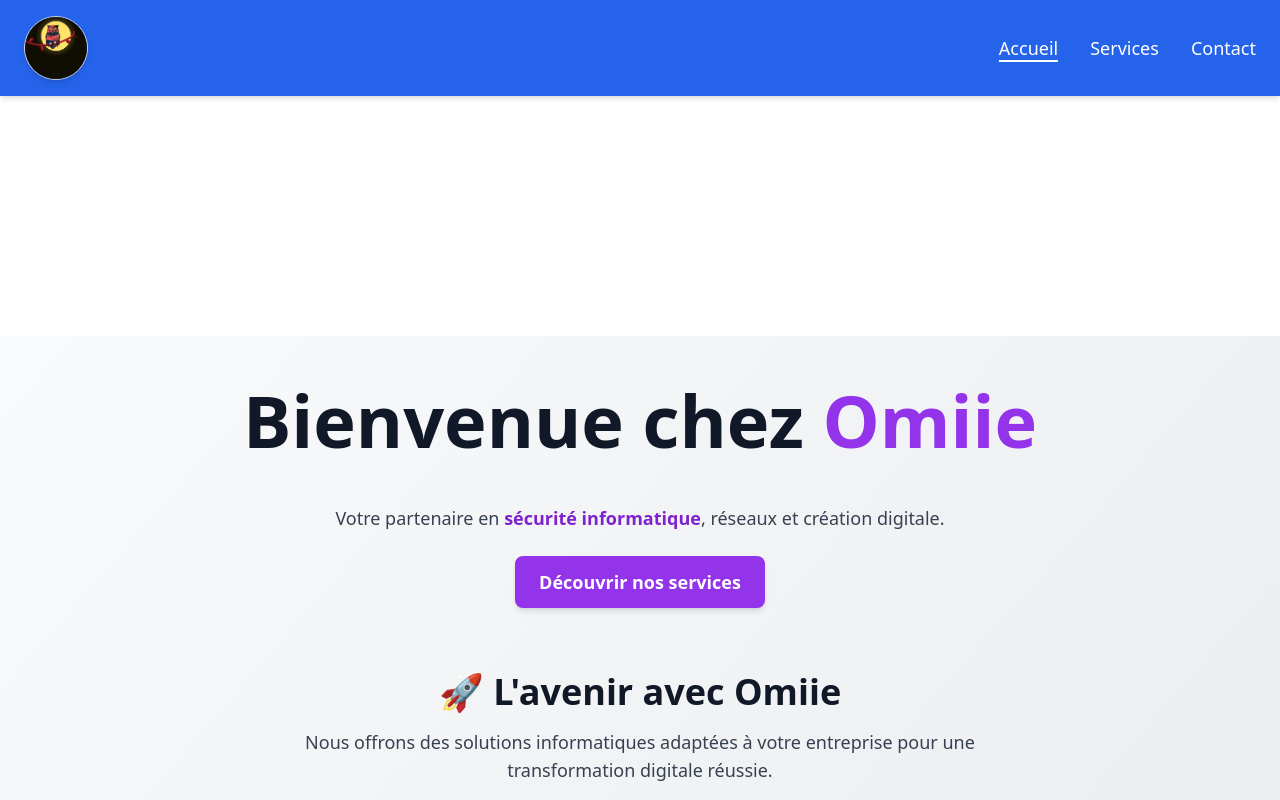
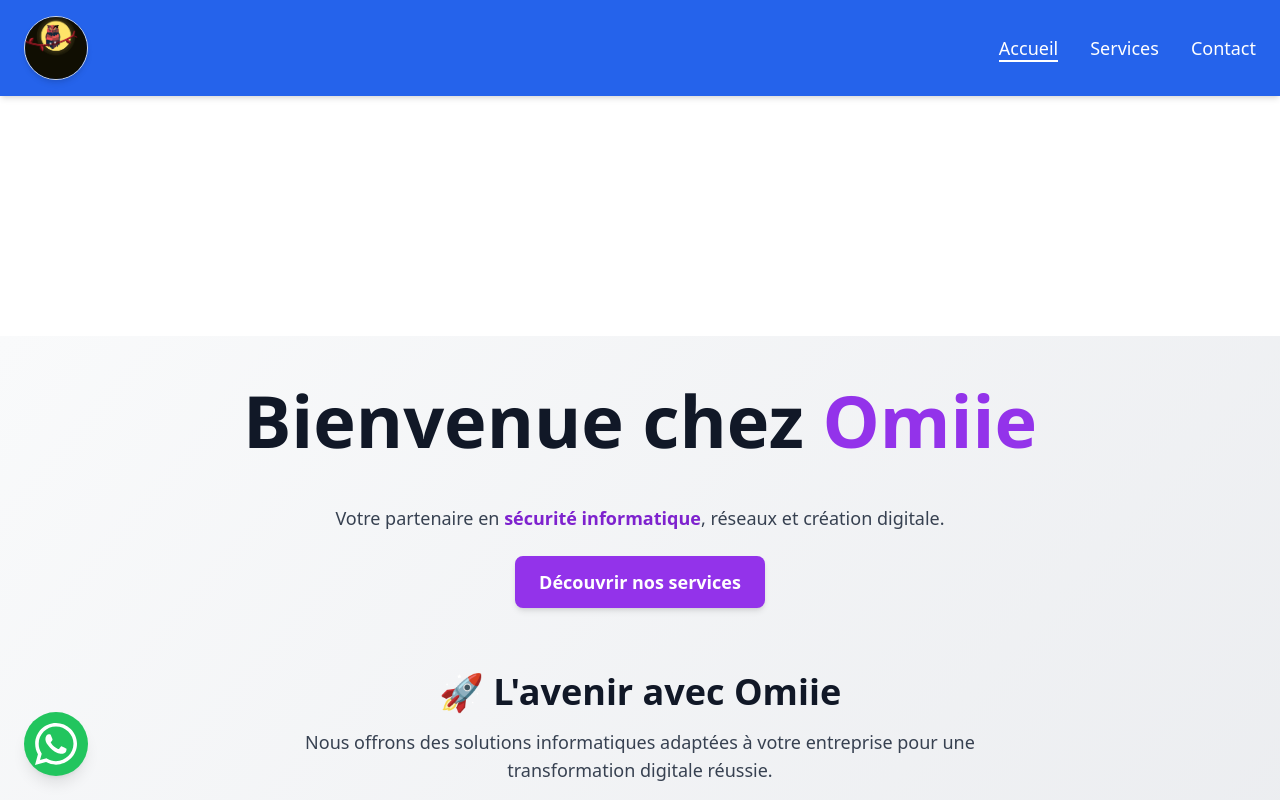
Before and after one commit to Frankam487/Omiie_Tech, a React (Vite) app: page / in a window 1280 px wide. Shown: the top 800 px of the page. Built offline with nearby package versions, Linux system fonts and the light colour scheme.

Commit message:
all images path modified

```diff
--- a/src/App.jsx
+++ b/src/App.jsx
@@ -1,10 +1,11 @@
-import { BrowserRouter, Routes, Route } from "react-router-dom";
+import { BrowserRouter, Route, Routes } from "react-router-dom";
+import Footer from "./components/Footer";
+import Header from "./components/Header";
+import ServiceDetails from "./components/ServiceDetails";
+import Services from "./components/Services";
+import ContactPage from "./pages/ContactPage";
 import Home from "./pages/Home";
-import ContactPage from "./pages/ContactPage";
-import Services from "./components/Services";
-import ServiceDetails from "./components/ServiceDetails";
-import Header from "./components/Header";
-import Footer from "./components/Footer";
+import WhatsappBtn from "./components/WhatsappBtn";
 
 const App = () => {
   return (
@@ -17,6 +18,7 @@
           <Route path="/contact" element={<ContactPage />} />
           <Route path="/services/:id" element={<ServiceDetails />} />
         </Routes>
+        <WhatsappBtn/>
         <Footer />
       </BrowserRouter>
     </>
--- a/src/components/Whatsapp.jsx
+++ b/src/components/WhatsappBtn.jsx
@@ -1,7 +1,7 @@
 import React from "react";
 import { FaWhatsapp } from "react-icons/fa";
 
-const Whatsapp = () => {
+const WhatsappBtn = () => {
   const phoneNumber = "+237672809736";
   const message = "Salut, j'ai une question !";
   const whatsappUrl = `https://wa.me/${phoneNumber}?text=${encodeURIComponent(
@@ -21,4 +21,4 @@
   );
 };
 
-export default Whatsapp;
+export default WhatsappBtn;
--- a/src/index.css
+++ b/src/index.css
@@ -1,3 +1,7 @@
 @tailwind base;
 @tailwind components;
 @tailwind utilities;
+
+.welcome {
+  font-family: 'Segoe UI', Tahoma, Geneva, Verdana, sans-serif;
+}
--- a/src/pages/Home.jsx
+++ b/src/pages/Home.jsx
@@ -15,7 +15,7 @@
             className="text-center mb-16"
           >
             <h1 className="text-5xl md:text-7xl  font-extrabold text-gray-900 font-sans mb-12">
-              Bienvenue chez <span className="text-purple-600">Omiie</span>
+              <span className="welcome">Bienvenue chez</span> <span className="text-purple-600">Omiie</span>
             </h1>
             <p className="text-lg text-gray-700 max-w-2xl mx-auto">
               Votre partenaire en{" "}
@@ -47,6 +47,7 @@
             </p>
           </motion.section>
           <Gallery />
+
         </main>
       </div>
     </div>
```
